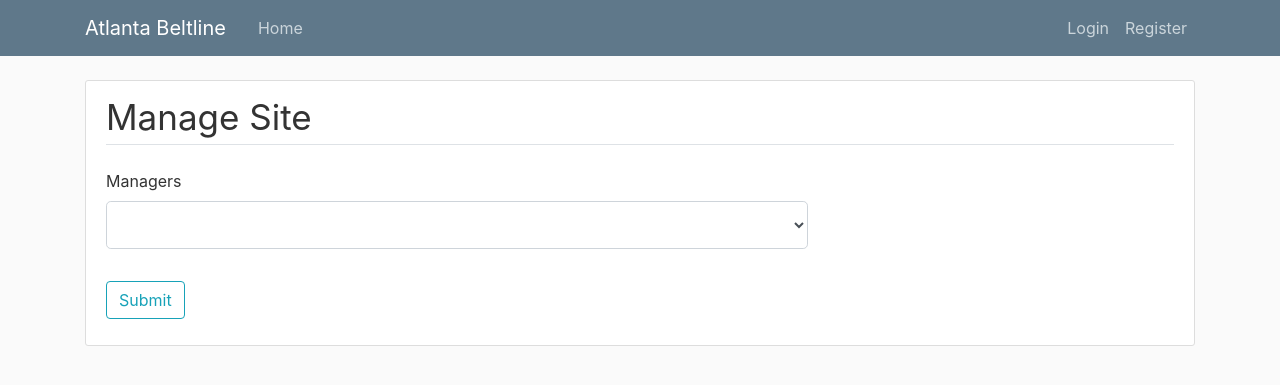
After one commit to frankiekim5/ATL_Beltline, a Flask app: page /manage_site in a window 1280 px wide. The commit adds this page. Shown: the top 385 px of the page. Run offline with Flask 2, Linux system fonts and the light colour scheme; lists and menus that the app fills with data are empty; some libraries are stand-ins or nearby versions.

Commit message:
Started on Manage Site

```diff
--- a/app.py
+++ b/app.py
@@ -323,9 +323,10 @@ def view_managers_for_sites():
         cur.close()
         return managers
 
-@app.route('/site_nav')
-def site_nav():
-    return render_template('site_navigation.html', title='Site Navigation', emails=request.args.get('emails'), userType=request.args.get('userType'), username=request.args.get('username'))
+@app.route('/manage_site', methods=['GET', 'POST'])
+def manage_site():
+    form = SiteForm()
+    return render_template('manage_site.html', form=form, title='Manage Navigation', legend='Manage Site', emails=request.args.get('emails'), userType=request.args.get('userType'), username=request.args.get('username'))
 
 @app.route('/create_site', methods=['GET', 'POST'])
 def create_site():
@@ -355,7 +356,7 @@ def create_site():
         # Close connection
         cur.close()
         return redirect(url_for('site_nav', emails=request.args.get('emails'), userType=request.args.get('userType'), username=request.args.get('username')))
-    return render_template("create_site.html", title='Create Site', form=form, legend='Create Site', unassigned_managers=managers)
+    return render_template("create_site.html", title='Create Site', form=form, legend='Create Site', unassigned_managers=managers, emails=request.args.get('emails'), userType=request.args.get('userType'), username=request.args.get('username'))
 
 #
 @app.route('/edit_site', methods=['GET', 'POST'])
@@ -370,7 +371,7 @@ def edit_site():
         address = form.address.data
         manager = form.manager.data
         openEveryday = form.openEveryday.data
-    return render_template("create_site.html", title="Edit Site", form=form, legend="Edit Site")
+    return render_template("create_site.html", title="Edit Site", form=form, legend="Edit Site",  emails=request.args.get('emails'), userType=request.args.get('userType'), username=request.args.get('username'))
 
 ## SCREEN 27
 @app.route('/create_event', methods=['GET', 'POST'])
--- a/templates/layout.html
+++ b/templates/layout.html
@@ -37,7 +37,7 @@
                         {% elif userType == 'Administrator' %}
                             <a class="nav-item nav-link" href="{{ url_for('main', emails=emails, userType=userType, username=username) }}">Home</a>
                             <a class="nav-item nav-link" href="{{ url_for('transit_nav', emails=emails, userType=userType, username=username) }}">Transits</a>
-                            <a class="nav-item nav-link" href="{{ url_for('site_nav', emails=emails, userType=userType, username=username) }}">Sites</a>
+                            <a class="nav-item nav-link" href="{{ url_for('manage_site', emails=emails, userType=userType, username=username) }}">Sites</a>
                         {% elif userType == 'Visitor' %}
                         <a class="nav-item nav-link" href="{{ url_for('main', emails=emails, userType=userType, username=username) }}">Home</a>
                             <a class="nav-item nav-link" href="/about">Visitor</a>
--- /dev/null
+++ b/templates/manage_site.html
@@ -0,0 +1,21 @@
+{% extends "layout.html" %}
+{% block content %}
+<div class="content-section">
+        <form method="POST" action="">
+            {{ form.hidden_tag() }}
+            <fieldset class="form-group">
+                <legend class="border-bottom mb-4" style="font-size:35px">{{ legend }}</legend>
+                <div class="row">
+                    <div class="form-group col-md-8" id="inputType">
+                            <label for="unassigned_managers" class="form-control-label">Managers</label>
+                            <select name="unassigned_managers" class="form-control form-control-lg" id="unassigned_managers" required>
+                            </select>
+                        </div>
+                </div>
+            </fieldset>
+            <div class="form-group">
+                {{ form.submit(class="btn btn-outline-info") }}
+            </div>
+        </form>
+    </div>
+{% endblock content %}
```
Also changed, not shown: templates/site_navigation.html (deleted, +0 -16 lines).
